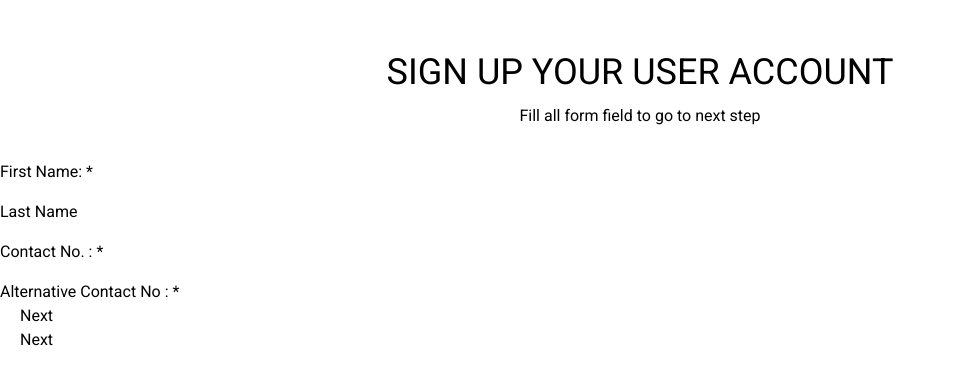
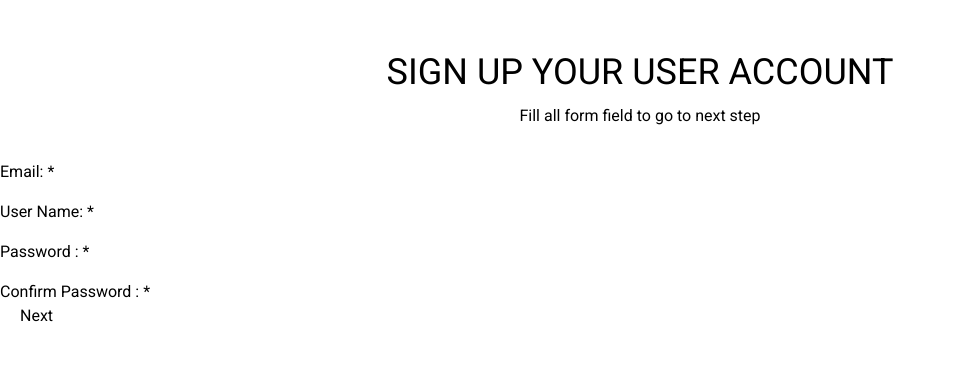
Before and after one commit to hasan75/multi_step_sign_up, a React (Create React App) app: page / in a window 1280 px wide. Shown: the top 384 px of the page, without its empty margins (0-956 px from the left). Built offline with nearby package versions, Linux system fonts and the light colour scheme.

Commit message:
account page refactored

```diff
--- a/src/components/steps/Account/Account.js
+++ b/src/components/steps/Account/Account.js
@@ -29,7 +29,6 @@ const Account = ({ step, setStep }) => {
     saveStepToLocal((step = step + 1));
   };
   return (
-    <div>
     <form
       className='d-flex flex-column justify-content-between w-100'
       onSubmit={handleSubmit(onSubmit)}
@@ -37,51 +36,51 @@ const Account = ({ step, setStep }) => {
       <div className='row d-flex justify-content-center mt-5'>
         {/* for taking first name input  */}
         <div className='col form-group'>
-            <label htmlFor='FirstName' className='fw-bold mb-2'>
-              First Name: *
+          <label htmlFor='email' className='fw-bold mb-2'>
+            Email: *
+          </label>
+          <input
+            type='email'
+            className='form-control'
+            name='email'
+            {...register('email', { required: 'email is required' })}
+          />
+        </div>
+        {/* for last name input  */}
+        <div className='col form-group mt-4'>
+          <label htmlFor='UserName' className='mb-2 fw-bold'>
+            User Name: *
           </label>
           <input
             type='text'
             className='form-control'
-              name='FirstName'
-              {...register('FirstName', { required: 'First Name is required' })}
+            name='UserName'
+            {...register('UserName', { required: 'User Name is required' })}
           />
         </div>
-          {/* for last name input  */}
+        {/* for contact  */}
         <div className='col form-group mt-4'>
-            <label htmlFor='Last Name' className='mb-2 fw-bold'>
-              Last Name
+          <label htmlFor='Password' className='mb-2 fw-bold'>
+            Password : *
+          </label>
+          <input
+            type='password'
+            className='form-control'
+            name='Password'
+            {...register('Password', { required: 'Password is required' })}
+          />
+        </div>
+        {/* for alternative contact  */}
+        <div className='col form-group mt-4'>
+          <label htmlFor='confirmPassword' className='mb-2 fw-bold'>
+            Confirm Password : *
           </label>
           <input
             type='text'
             className='form-control'
-              name='LastName'
-              {...register('LastName', { required: 'Last Name is required' })}
-            />
-          </div>
-          {/* for contact  */}
-          <div className='col form-group mt-4'>
-            <label htmlFor='Contact' className='mb-2 fw-bold'>
-              Contact No. : *
-            </label>
-            <input
-              type='text'
-              className='form-control'
-              name='Contact'
-              {...register('Contact', { required: 'Contact is required' })}
-            />
-          </div>
-          {/* for alternative contact  */}
-          <div className='col form-group mt-4'>
-            <label htmlFor='alternativeNum' className='mb-2 fw-bold'>
-              Alternative Contact No : *
-            </label>
-            <input
-              type='text'
-              className='form-control'
-              name='alternativeNum'
-              {...register('alternativeNum', {
-                required: 'Alternative Number is required',
+            name='confirmPassword'
+            {...register('confirmPassword', {
+              required: 'Confirm Password is required',
             })}
           />
         </div>
@@ -96,8 +95,6 @@ const Account = ({ step, setStep }) => {
         </div>
       </div>
     </form>
-      <StepNavigation step={step} setStep={setStep}></StepNavigation>
-    </div>
   );
 };
 
```
Lines whose indentation alone changed are shown as unchanged.
